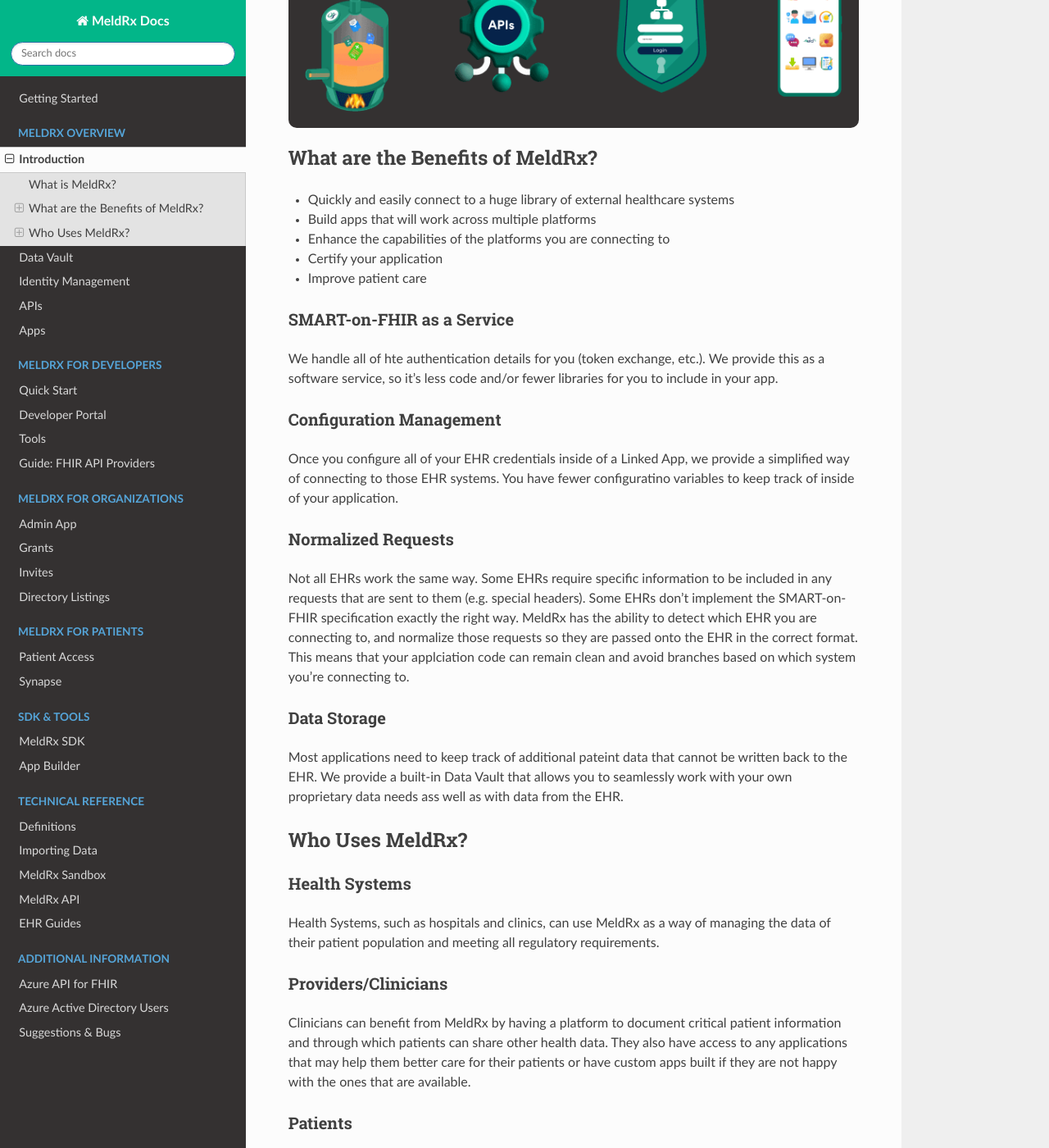
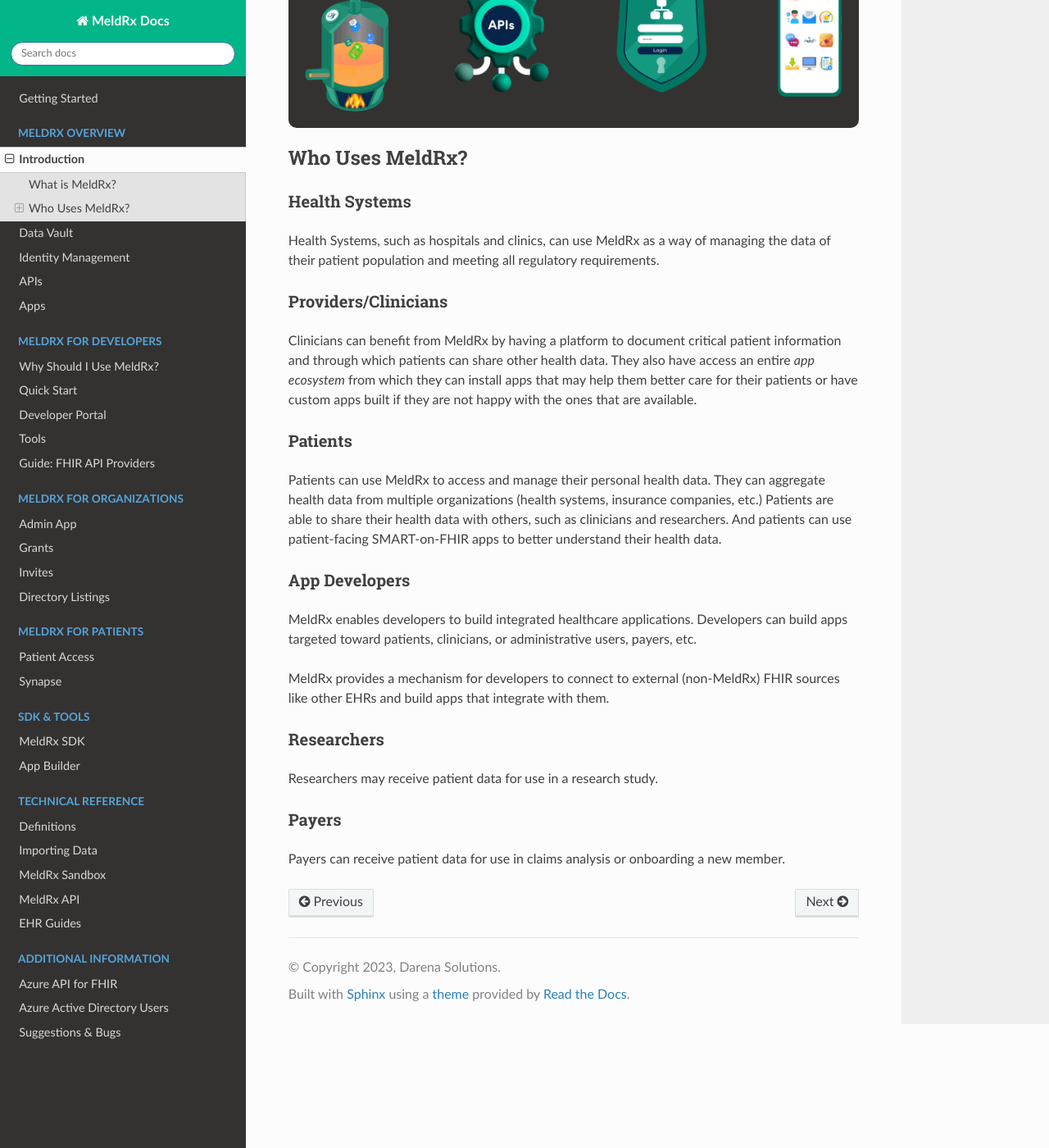
Before and after one commit to darena-solutions/bluebuttonpro-public, a Sphinx documentation site: the page built from docs/source/meldrx/introduction.md, in a window 1280 px wide and 1400 px high, scrolled down 881 px. Shown: the whole window at 82% size. Built offline with Sphinx 7.4.7 and the Read the Docs theme 2.0.0, drawn with Linux system fonts in a browser that asks for light colours.

Commit message:
Slight adjustment

```diff
--- a/docs/source/index.rst
+++ b/docs/source/index.rst
@@ -32,6 +32,7 @@
    :maxdepth: 4
    :caption: MeldRx for Developers
 
+   meldrx-for-developers/why-use-meldrx
    meldrx-for-developers/getting-started
    meldrx-for-developers/developer-portal
    meldrx-for-developers/tools
--- a/docs/source/meldrx/introduction.md
+++ b/docs/source/meldrx/introduction.md
@@ -16,26 +16,6 @@
     <img src="../_images/meldrx-components.png" style="background-color:#343131; padding:20px; border-radius:10px;" />
 </div><div style="padding-bottom:20px;">
 
-## What are the Benefits of MeldRx?
-
-- Quickly and easily connect to a huge library of external healthcare systems
-- Build apps that will work across multiple platforms
-- Enhance the capabilities of the platforms you are connecting to
-- Certify your application
-- Improve patient care
-
-### SMART-on-FHIR as a Service
-We handle all of hte authentication details for you (token exchange, etc.). We provide this as a software service, so it's less code and/or fewer libraries for you to include in your app.
-
-### Configuration Management
-Once you configure all of your EHR credentials inside of a Linked App, we provide a simplified way of connecting to those EHR systems. You have fewer configuratino variables to keep track of inside of your application.
-
-### Normalized Requests
-Not all EHRs work the same way. Some EHRs require specific information to be included in any requests that are sent to them (e.g. special headers). Some EHRs don't implement the SMART-on-FHIR specification exactly the right way. MeldRx has the ability to detect which EHR you are connecting to, and normalize those requests so they are passed onto the EHR in the correct format. This means that your applciation code can remain clean and avoid branches based on which system you're connecting to.
-
-### Data Storage
-Most applications need to keep track of additional pateint data that cannot be written back to the EHR. We provide a built-in Data Vault that allows you to seamlessly work with your own proprietary data needs ass well as with data from the EHR.
-
 ## Who Uses MeldRx?
 
 ### Health Systems
@@ -44,7 +24,7 @@
 
 ### Providers/Clinicians
 
-Clinicians can benefit from MeldRx by having a platform to document critical patient information and through which patients can share other health data. They also have access to any applications that may help them better care for their patients or have custom apps built if they are not happy with the ones that are available.
+Clinicians can benefit from MeldRx by having a platform to document critical patient information and through which patients can share other health data. They also have access an entire _app ecosystem_ from which they can install apps that may help them better care for their patients or have custom apps built if they are not happy with the ones that are available.
 
 ### Patients
 
```
Also changed, not shown: docs/source/meldrx-for-developers/why-use-meldrx.md (added, +26 -0 lines).
